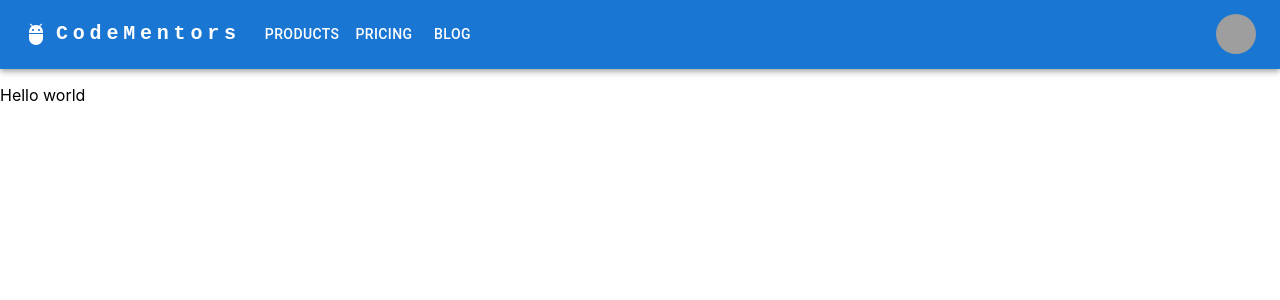
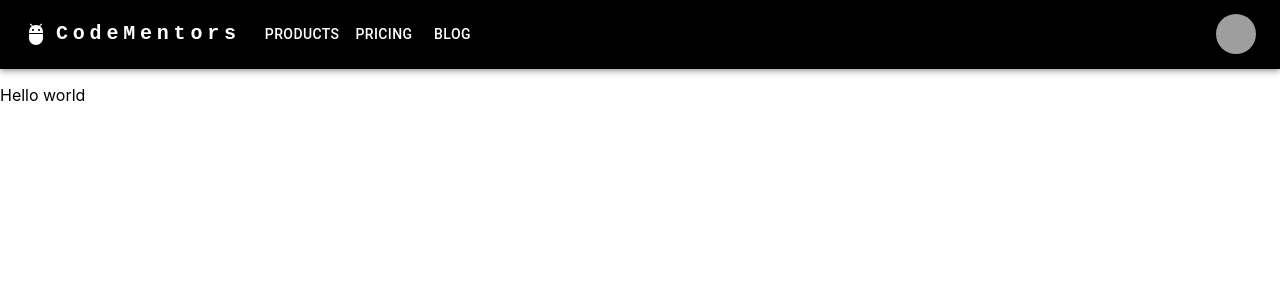
Before and after one commit to asantoro36/Owltutor, a React (Create React App) app: page / in a window 1280 px wide. Shown: the top 300 px of the page. Built offline with nearby package versions, Linux system fonts and the light colour scheme; grey boxes are pictures that could not be loaded.

Commit message:
Change color of app bar

```diff
--- a/src/App.tsx
+++ b/src/App.tsx
@@ -1,5 +1,4 @@
 import React from 'react';
-import logo from './logo.svg';
 import './App.css';
 import {BrowserRouter, Route, Routes} from "react-router-dom";
 import {Home} from "./home/Home";
--- a/src/index.css
+++ b/src/index.css
@@ -7,6 +7,10 @@ body {
   -moz-osx-font-smoothing: grayscale;
 }
 
+header {
+  background-color: black !important;
+}
+
 code {
   font-family: source-code-pro, Menlo, Monaco, Consolas, 'Courier New',
     monospace;
```
